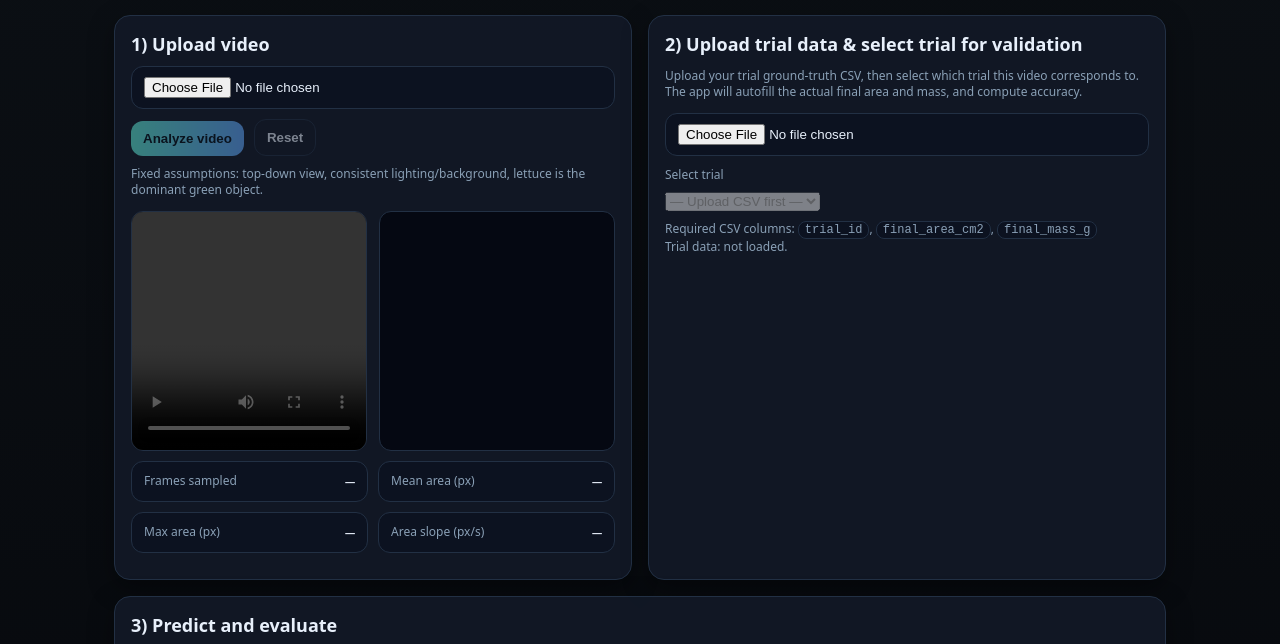
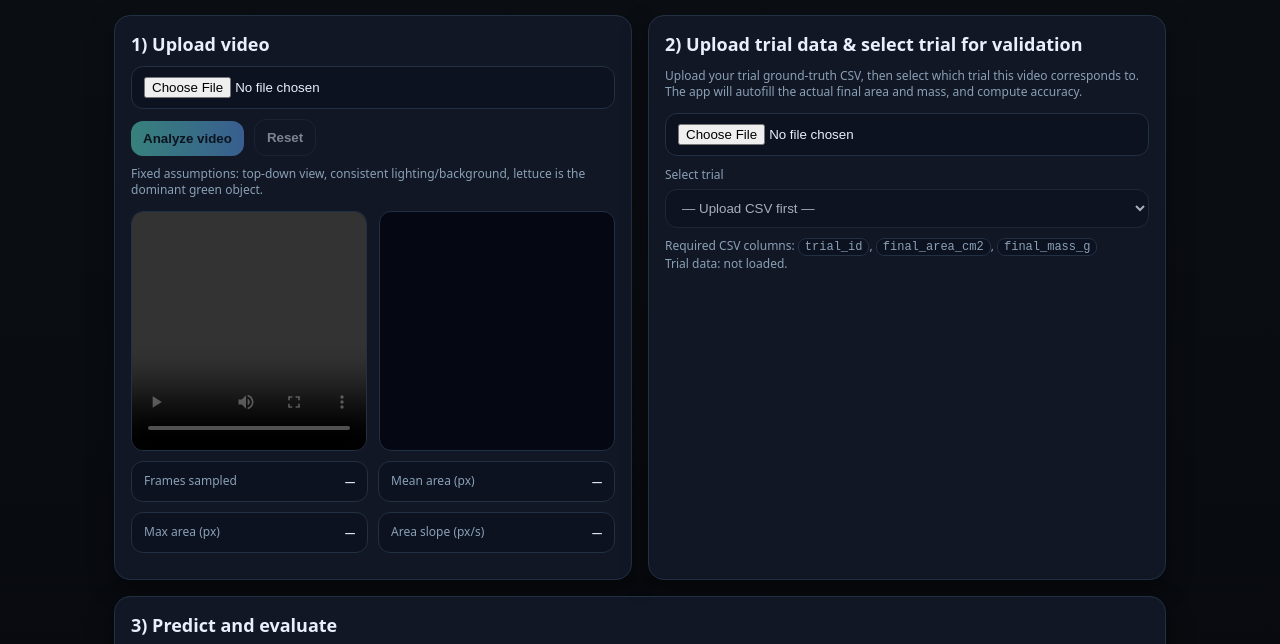
Before and after one commit to shividoge/STEMFAIR2026, a plain HTML site: page index.html in a window 1280 px wide. Shown: the part 93-737 px from the top of the page. Drawn offline with Linux system fonts and the light colour scheme.

Commit message:
Update styles.css

```diff
--- a/styles.css
+++ b/styles.css
@@ -60,6 +60,8 @@ input{
   color:var(--text);
   outline:none;
 }
+
+select{width:100%;padding:10px 12px;border-radius:12px;border:1px solid var(--border);background:#0c1220;color:var(--text);outline:none}
 
 button{
   border:none;
```
